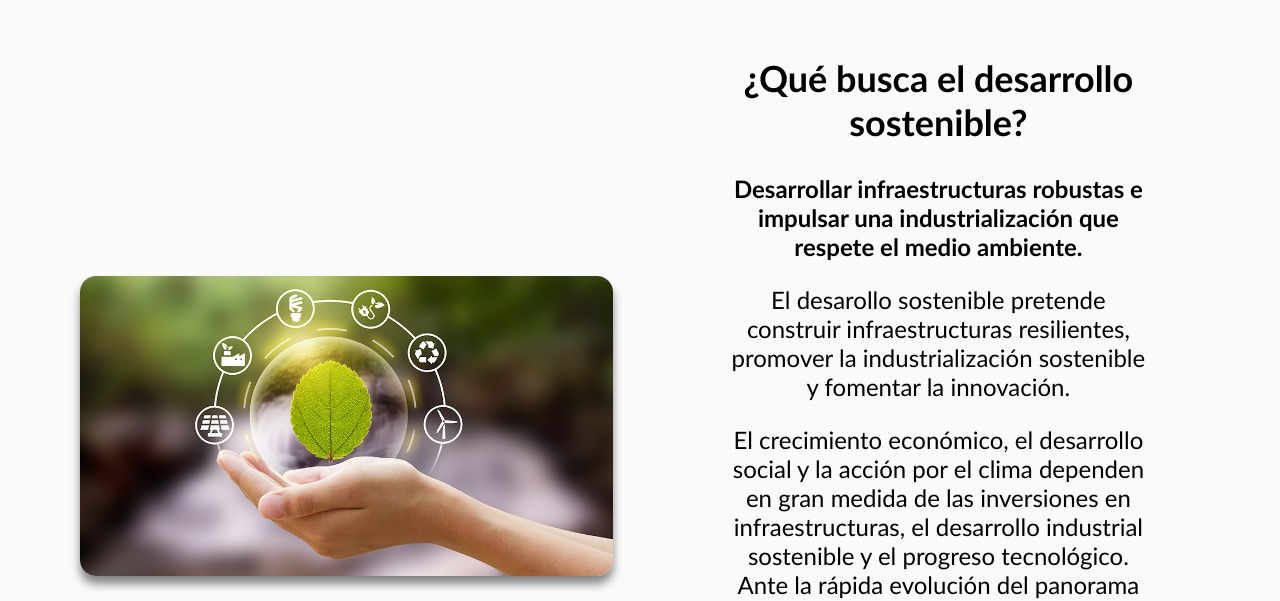
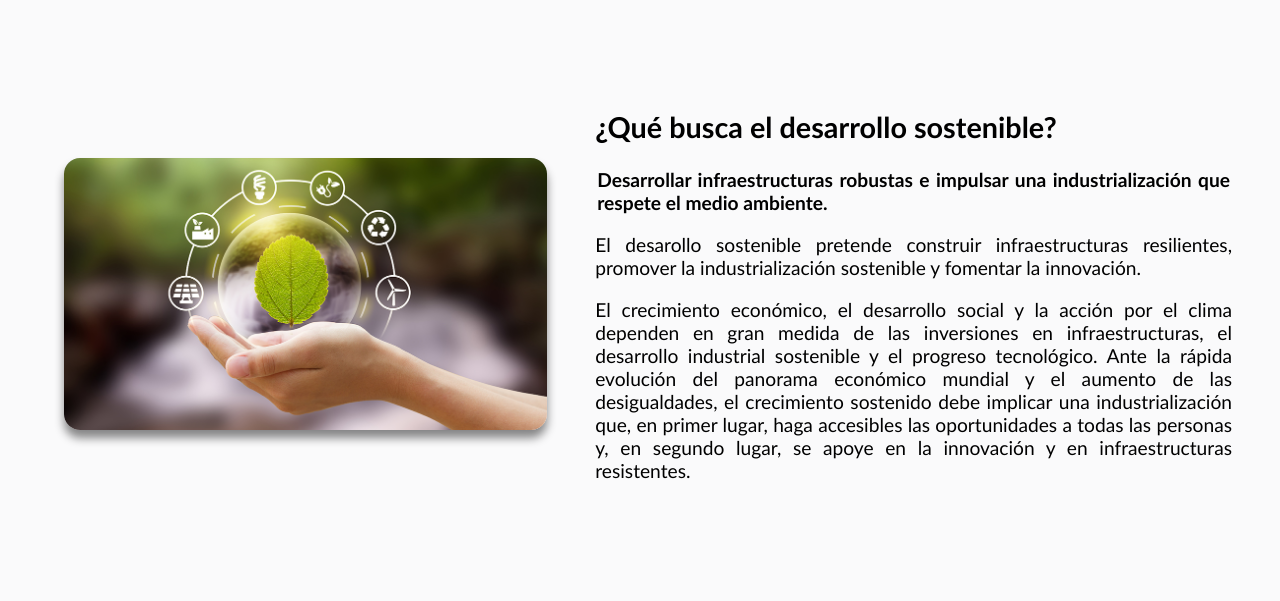
Before and after one commit to RoxZkiL/9ods-project, a React (Vite) app: page / in a window 1280 px wide. Shown: the part 906-1507 px from the top of the page. Built offline with nearby package versions, Linux system fonts and the light colour scheme; the HTML template or start-up script is replaced by a standard one.

Commit message:
finally4

```diff
--- a/src/components/FAQ.css
+++ b/src/components/FAQ.css
@@ -2,11 +2,13 @@
     display: flex;
     flex-direction: column;
     align-items: center;
+    justify-content: center; /* Centra el contenido verticalmente */
     border-top: 4px groove #00000029;
     border-bottom: 4px groove rgba(0, 0, 0, 0.159);
     background-color: rgba(255, 255, 255, 0.608);
-    padding: 2rem;
-    height: auto;
+    padding: 4rem;
+    min-height: 100vh; /* Asegura que ocupe todo el alto de la vista */
+    box-sizing: border-box;
 }
 
 .img-div {
@@ -15,6 +17,7 @@
     justify-content: center;
     padding: 2rem;
     width: 100%;
+    box-sizing: border-box;
 }
 
 .img-div img {
@@ -34,6 +37,7 @@
     font-size: 1.2rem;
     font-family: Calibri;
     width: 100%;
+    box-sizing: border-box;
 }
 
 .heading-div legend {
@@ -42,41 +46,39 @@
 
 /* Media Queries */
 
-/* Pantallas medianas (mínimo 768px) */
 @media (min-width: 768px) {
     .faq {
         flex-direction: row;
-        padding: 4rem;
+        align-items: center; /* Centra el contenido verticalmente */
+        padding: 2rem;
     }
 
     .img-div {
-        width: 50%;
+        width: 40%;
     }
 
     .text-div {
-        padding: 4rem;
-        font-size: 1.4rem;
-        text-align: center;
+        width: 60%;
+        padding: 1rem;
+        font-size: 1.1rem;
     }
 }
 
-/* Pantallas grandes (mínimo 1024px) */
 @media (min-width: 1024px) {
     .img-div {
         width: 50%;
     }
 
     .text-div {
-        padding: 7rem;
-        font-size: 1.6rem;
-        text-align: center;
+        width: 50%;
+        padding: 1rem;
+        font-size: 1.4rem;
     }
 }
 
-/* Pantallas 12 pulgadas (mínimo 1280px) */
 @media (min-width: 1280px) {
     .faq {
-        padding: 3rem;
+        padding: 2rem;
     }
 
     .img-div {
@@ -84,16 +86,15 @@
     }
 
     .text-div {
-        padding: 5rem;
-        font-size: 1.5rem;
-        text-align: center;
+        width: 55%;
+        padding: 1rem;
+        font-size: 1.2rem;
     }
 }
 
-/* Pantallas 14 pulgadas (mínimo 1440px) */
 @media (min-width: 1440px) {
     .faq {
-        padding: 3.5rem;
+        padding: 2rem;
     }
 
     .img-div {
@@ -101,13 +102,12 @@
     }
 
     .text-div {
-        padding: 6rem;
-        font-size: 1.6rem;
-        text-align: center;
+        width: 55%;
+        padding: 2rem;
+        font-size: 1.4rem;
     }
 }
 
-/* Pantallas 16 pulgadas (mínimo 1920px) */
 @media (min-width: 1920px) {
     .faq {
         padding: 4rem;
@@ -118,26 +118,8 @@
     }
 
     .text-div {
-        padding: 7rem;
-        font-size: 1.8rem;
-        text-align: center;
+        width: 60%;
+        padding: 2rem;
+        font-size: 1.6rem;
     }
 }
-
-/* Ajustes para pantallas pequeñas */
-@media (max-width: 767px) {
-    .faq {
-        flex-direction: column;
-        padding: 1rem;
-    }
-
-    .img-div {
-        padding: 1rem;
-    }
-
-    .text-div {
-        padding: 1rem;
-        font-size: 1rem;
-        text-align: center;
-    }
-}
```
